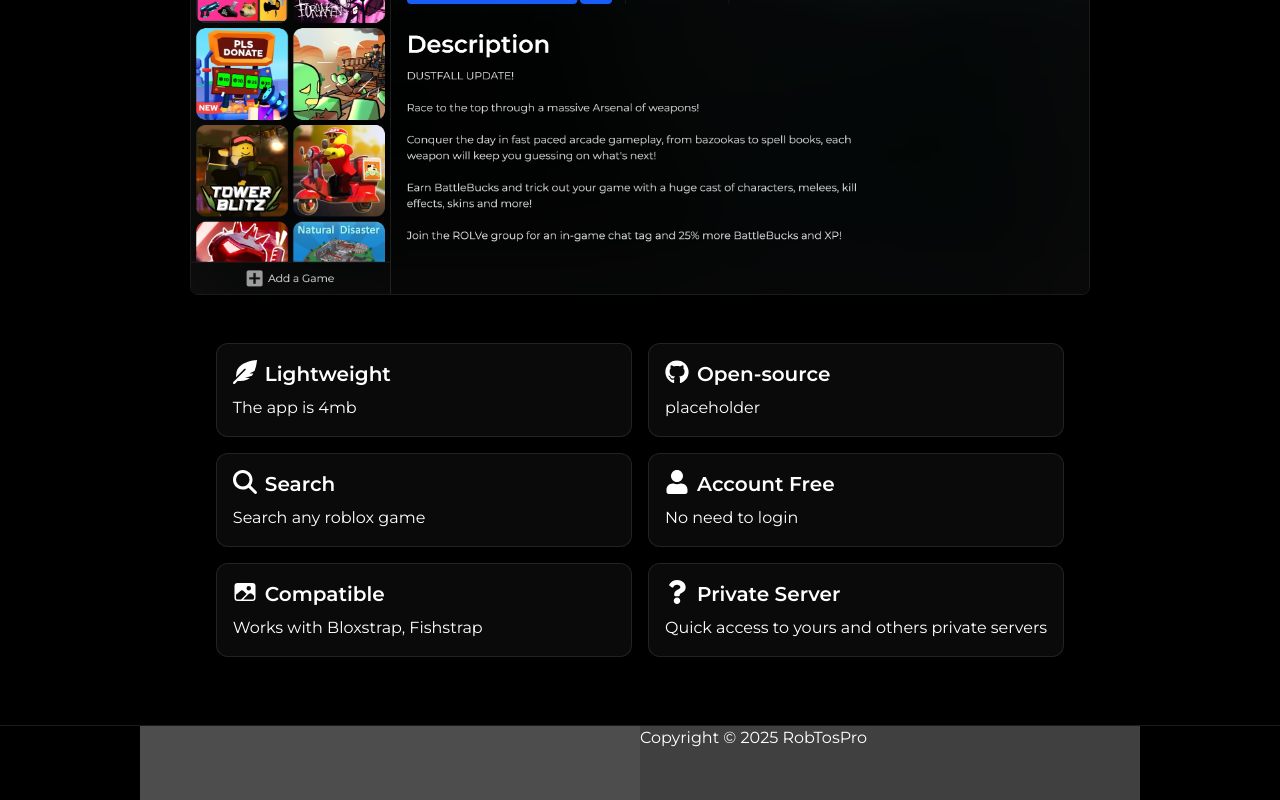
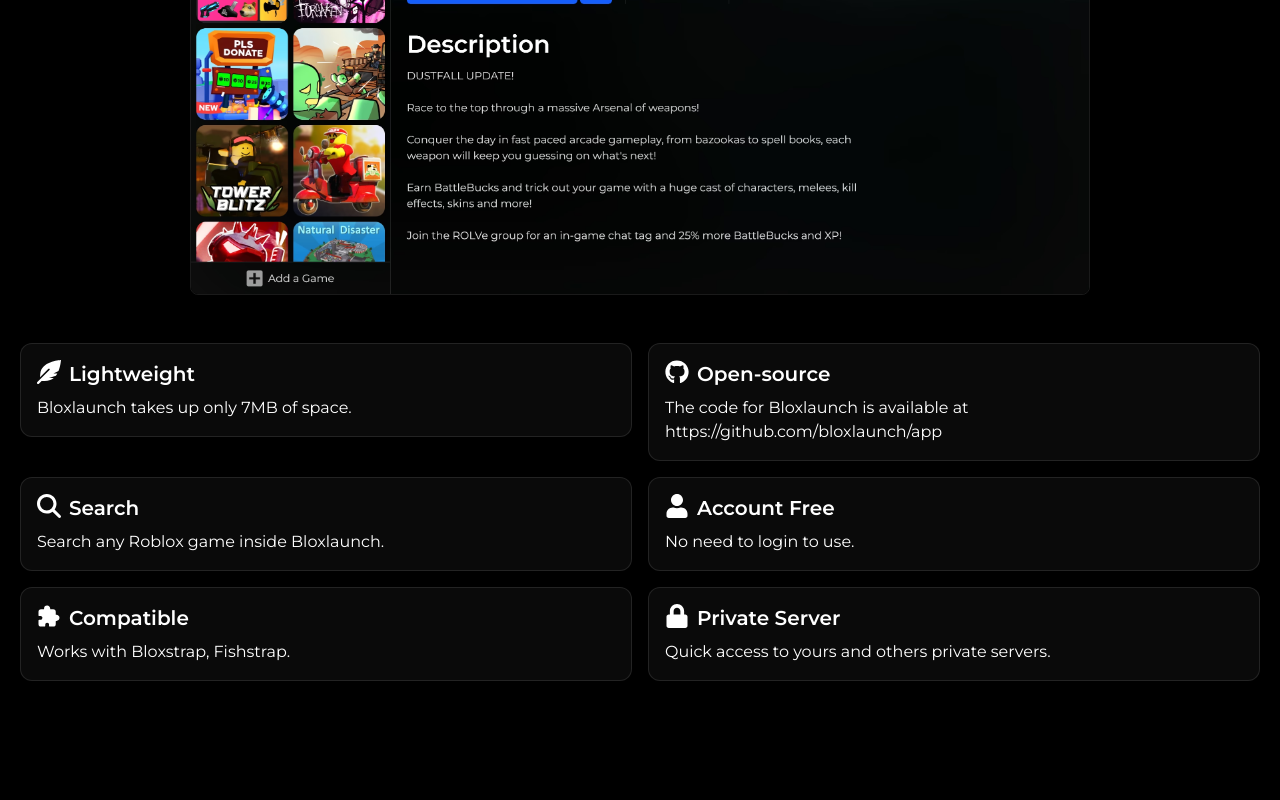
Before and after one commit to robtospro/bloxlaunch-website, a React (Vite) app: page / in a window 1280 px wide. Shown: the part 763-1563 px from the top of the page. After the commit the page ends 1512 px from the top, so only its background shows below. Built offline with nearby package versions, Linux system fonts and the light colour scheme; no server answers.

Commit message:
Finished features

```diff
--- a/src/App.tsx
+++ b/src/App.tsx
@@ -3,22 +3,22 @@
 import Feature from "./components/Feature";
 // import ParallaxImage from './components/ParallaxImage';
 
-import { FaFeatherAlt, FaUser, FaGithub, FaQuestion, FaWindows } from 'react-icons/fa';
+import {FaFeatherAlt, FaUser, FaGithub, FaWindows, FaLock} from 'react-icons/fa';
 import { FaMagnifyingGlass } from "react-icons/fa6";
-import { IoImage } from "react-icons/io5";
+import {IoExtensionPuzzle} from "react-icons/io5";
 
-// Type for GitHub release asset
-interface GitHubReleaseAsset {
-  name: string;
-  size: number;
-  browser_download_url: string;
-}
-
-// Type for GitHub release response
-interface GitHubRelease {
-  tag_name: string;
-  assets: GitHubReleaseAsset[];
-}
+// // Type for GitHub release asset
+// interface GitHubReleaseAsset {
+//   name: string;
+//   size: number;
+//   browser_download_url: string;
+// }
+//
+// // Type for GitHub release response
+// interface GitHubRelease {
+//   tag_name: string;
+//   assets: GitHubReleaseAsset[];
+// }
 
 function App() {
   const [latestVersion, setLatestVersion] = useState<string | null>(null);
@@ -105,21 +105,21 @@
 
 
         <div className='mt-12 mb-12 grid grid-cols-1 xl:grid-cols-2 gap-4'>
-          <Feature title="Lightweight" description="The app is 4mb" icon={FaFeatherAlt}/>
-          <Feature title="Open-source" description="placeholder" icon={FaGithub}/>
-          <Feature title="Search" description="Search any roblox game" icon={FaMagnifyingGlass}/>
-          <Feature title="Account Free" description="No need to login" icon={FaUser}/>
-          <Feature title="Compatible" description="Works with Bloxstrap, Fishstrap" icon={IoImage}/>
-          <Feature title="Private Server" description="Quick access to yours and others private servers"
-                   icon={FaQuestion}/>
+          <Feature title="Lightweight" description="Bloxlaunch takes up only 7MB of space." icon={FaFeatherAlt}/>
+          <Feature title="Open-source" description="The code for Bloxlaunch is available at https://github.com/bloxlaunch/app" icon={FaGithub}/>
+          <Feature title="Search" description="Search any Roblox game inside Bloxlaunch." icon={FaMagnifyingGlass}/>
+          <Feature title="Account Free" description="No need to login to use." icon={FaUser}/>
+          <Feature title="Compatible" description="Works with Bloxstrap, Fishstrap." icon={IoExtensionPuzzle}/>
+          <Feature title="Private Server" description="Quick access to yours and others private servers."
+                   icon={FaLock}/>
         </div>
       </div>
-      <div className={"w-full bg-white/0 h-[75px] border-t border-white/10 flex justify-center overflow-hidden"}>
-        <div className={"bg-white/0 h-full w-full lg:w-[1000px] flex"}>
-          <div className={"bg-white/30 w-1/2"}></div>
-          <div className={"bg-white/25 w-1/2 select-none flex content-center"}><p>Copyright &copy; 2025 RobTosPro</p> </div>
-        </div>
-      </div>
+      {/*<div className={"w-full bg-white/0 h-[75px] border-t border-white/10 flex justify-center overflow-hidden"}>*/}
+      {/*  <div className={"bg-white/0 h-full w-full lg:w-[1000px] flex"}>*/}
+      {/*    <div className={"bg-white/30 w-1/2"}></div>*/}
+      {/*    <div className={"bg-white/25 w-1/2 select-none flex content-center"}><p>Copyright &copy; 2025 RobTosPro</p> </div>*/}
+      {/*  </div>*/}
+      {/*</div>*/}
     </>
   );
 }
--- a/src/components/ParallaxImage.tsx
+++ b/src/components/ParallaxImage.tsx
@@ -1,4 +1,4 @@
-import React, { useEffect, useState, CSSProperties } from 'react';
+import { useEffect, useState, CSSProperties } from 'react';
 
 export interface ParallaxImageProps {
   /** Image source URL */
```
